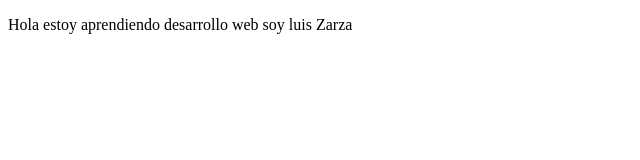
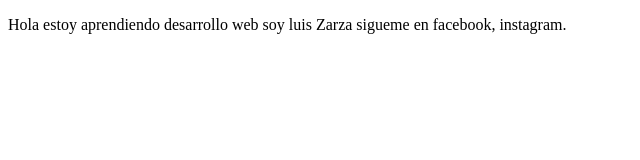
Before and after one commit to zarzaco/proyectodemo, a plain HTML site: page index.html in a window 1280 px wide. Shown: the whole page, without its empty margins (0-640 px from the left). Drawn offline with Linux system fonts and the light colour scheme.

Commit message:
cambios agg redes

```diff
--- a/index.html
+++ b/index.html
@@ -7,6 +7,8 @@
     <title>Hola Mundo</title>
 </head>
 <body>
-  <p>Hola estoy aprendiendo desarrollo web soy luis Zarza</p>
+  <p>Hola estoy aprendiendo desarrollo web soy luis Zarza
+    sigueme en facebook, instagram.
+  </p>
 </body>
 </html>
```
